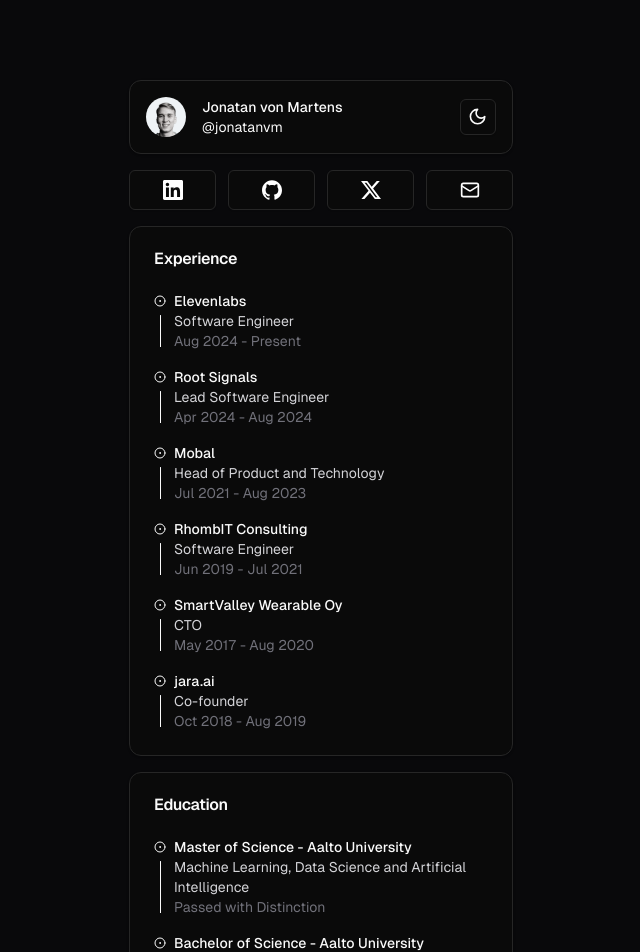
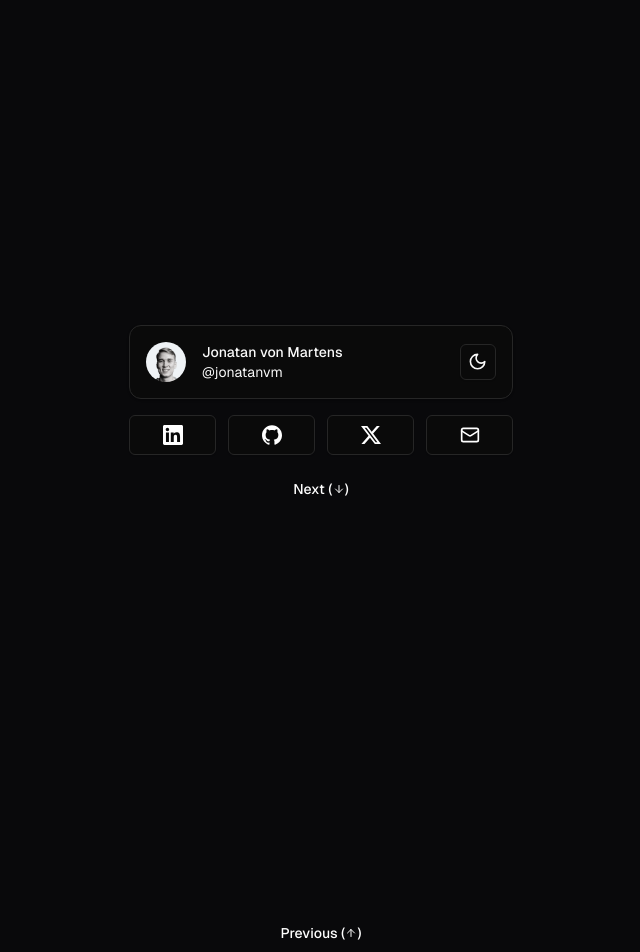
Before and after one commit to jonatanvm/jonatanvm, a Next.js app: page / in a window 1280 px wide. Shown: the top 952 px of the page, without its empty margins (319-959 px from the left). Built offline with nearby package versions, Linux system fonts and the light colour scheme.

Commit message:
feat: add sections

```diff
--- a/src/app/page.tsx
+++ b/src/app/page.tsx
@@ -17,6 +17,11 @@
   TimelineItem,
   TimelineLine,
 } from "@/components/ui/timeline";
+import {
+  ClientNavigation,
+  NextItemButton,
+  PervItemButton,
+} from "@/components/client-navigation";
 
 function SocialLink({ href, children }: PropsWithChildren<{ href: string }>) {
   return (
@@ -51,6 +56,7 @@
             <ModeToggle />
           </div>
         </div>
+        <ClientNavigation />
       </CardContent>
     </Card>
   );
@@ -172,28 +178,51 @@
   ];
 
   return (
-    <div className="grid items-center justify-items-center p-4 sm:p-20 pb-20 font-[family-name:var(--font-geist-sans)]">
+    <div className="grid items-center justify-items-center p-4 pb-20 font-[family-name:var(--font-geist-sans)]">
       <main className="flex flex-col gap-8 row-start-2 items-center sm:items-start w-full">
         <div className="grid grid-cols-1 sm:grid-cols-1 gap-4 w-full">
           <div className="flex flex-col gap-4 w-full sm:max-w-sm mx-auto">
+            <Section id={"details"}>
               <Me className={"w-full"} />
               <SocialLinks className={"w-full"} />
+              <NextItemButton />
+            </Section>
+            <Section id={"experience"}>
+              <PervItemButton />
               <Experience
                 title={"Experience"}
                 className={"w-full"}
                 timeline={timeline}
               />
+              <NextItemButton />
+            </Section>
+            <Section id={"education"}>
+              <PervItemButton />
               <Experience
                 title={"Education"}
                 className={"w-full"}
                 timeline={educationTimeline}
               />
+            </Section>
           </div>
         </div>
       </main>
-      <footer className="row-start-3 flex gap-6 flex-wrap items-center justify-center text-zinc-300 dark:text-zinc-800 hidden">
+      <footer className="row-start-3 gap-6 flex-wrap items-center justify-center text-zinc-300 dark:text-zinc-800 hidden">
         © jonatanvm.com
       </footer>
     </div>
   );
 }
+
+function Section({ id, children }: PropsWithChildren<{ id: string }>) {
+  return (
+    <div
+      id={id}
+      className={
+        "w-full min-h-screen justify-center gap-4 flex flex-col active-section"
+      }
+    >
+      {children}
+    </div>
+  );
+}
--- /dev/null
+++ b/src/components/client-navigation.tsx
@@ -0,0 +1,63 @@
+"use client";
+import React, { useEffect } from "react";
+import { useScrollToSection } from "@/hooks/useScrollToSection";
+import { Button } from "@/components/ui/button";
+import { ArrowDownIcon, ArrowUpIcon } from "lucide-react";
+
+export function ClientNavigation() {
+  const { nextItem, prevItem } = useScrollToSection();
+  useEffect(() => {
+    const handleGlobalKeyDown = (event: KeyboardEvent) => {
+      if (event?.key === "ArrowDown") {
+        event.preventDefault();
+        nextItem();
+      }
+      if (event?.key === "ArrowUp") {
+        event.preventDefault();
+        prevItem();
+      }
+    };
+
+    const handleScroll = (event: WheelEvent) => {
+      event.preventDefault();
+      if (event.deltaY > 0) {
+        prevItem();
+        console.log("scrolling up");
+      } else {
+        nextItem();
+        console.log("scrolling down");
+      }
+    };
+
+    window.addEventListener("keydown", handleGlobalKeyDown);
+    window.addEventListener("wheel", handleScroll);
+
+    // Clean up the event listener on component unmount
+    return () => {
+      window.removeEventListener("keydown", handleGlobalKeyDown);
+      window.addEventListener("wheel", handleScroll);
+    };
+  }, [nextItem, prevItem]);
+
+  return null;
+}
+
+export function NextItemButton() {
+  const { nextItem } = useScrollToSection();
+
+  return (
+    <Button variant={"ghost"} onClick={() => nextItem()}>
+      Next (<ArrowDownIcon className={"w-3 h-3"} />)
+    </Button>
+  );
+}
+
+export function PervItemButton() {
+  const { prevItem } = useScrollToSection();
+
+  return (
+    <Button variant={"ghost"} onClick={() => prevItem()}>
+      Previous (<ArrowUpIcon className={"w-3 h-3"} />)
+    </Button>
+  );
+}
--- /dev/null
+++ b/src/hooks/useScrollToSection.ts
@@ -0,0 +1,37 @@
+export const useScrollToSection = () => {
+  const sections = ["details", "experience", "education"];
+  function getActiveSection() {
+    const activeSection =
+      document.getElementsByClassName("active-section")?.[0];
+    activeSection?.classList.remove("active-section");
+    const sectionIndex = sections.findIndex(
+      (section) => activeSection?.id === section,
+    );
+    return sectionIndex;
+  }
+  function scrollToSection(section: number) {
+    const item = document.getElementById(sections[section]);
+    item?.classList.add("active-section");
+    item?.scrollIntoView({ behavior: "smooth" });
+  }
+
+  //TODO We need shared state for current item otherwise does not work
+
+  const nextItem = () => {
+    const currentItem = getActiveSection();
+    if (currentItem === undefined || currentItem >= 2) {
+      return;
+    }
+    scrollToSection(currentItem + 1);
+  };
+
+  const prevItem = () => {
+    const currentItem = getActiveSection();
+    if (currentItem === undefined || currentItem === 0) {
+      return;
+    }
+    scrollToSection(currentItem - 1);
+  };
+
+  return { nextItem, prevItem };
+};
```
Lines whose indentation alone changed are shown as unchanged.
